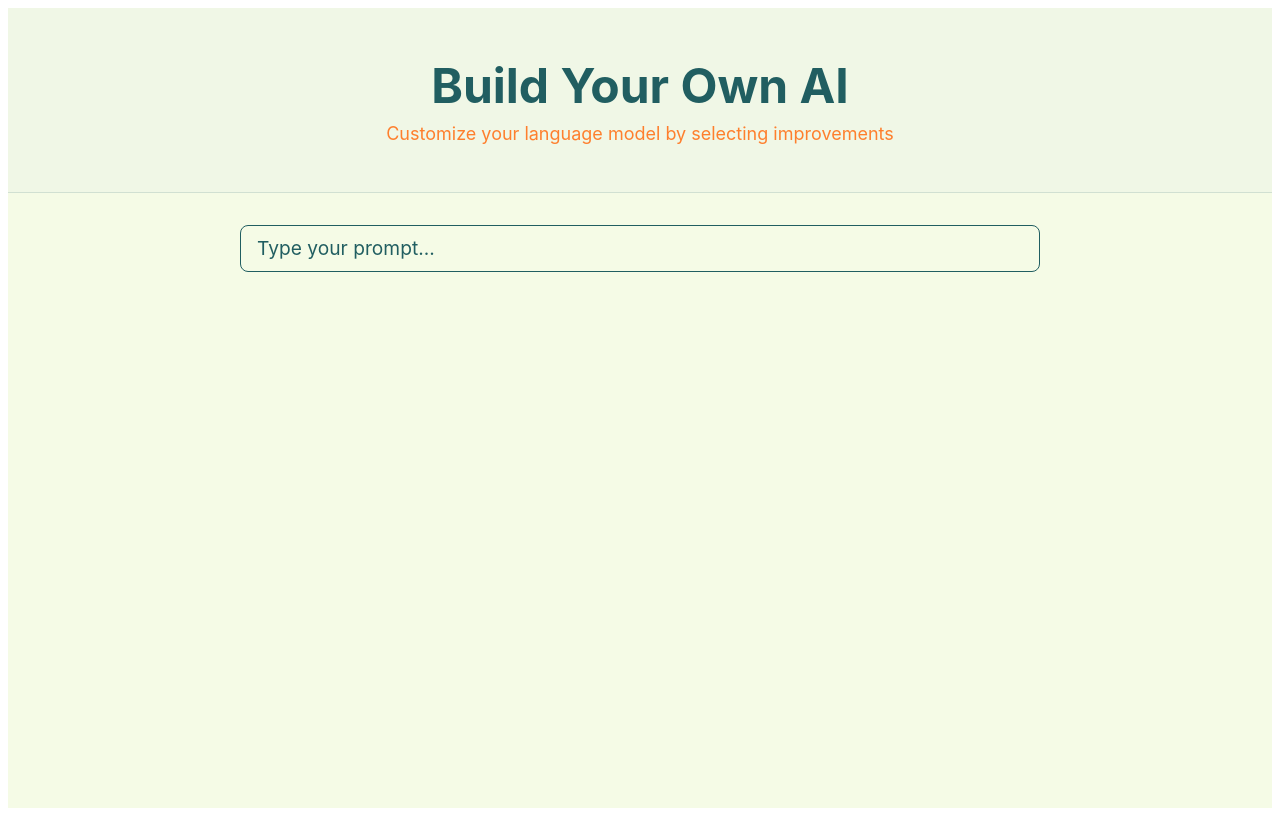
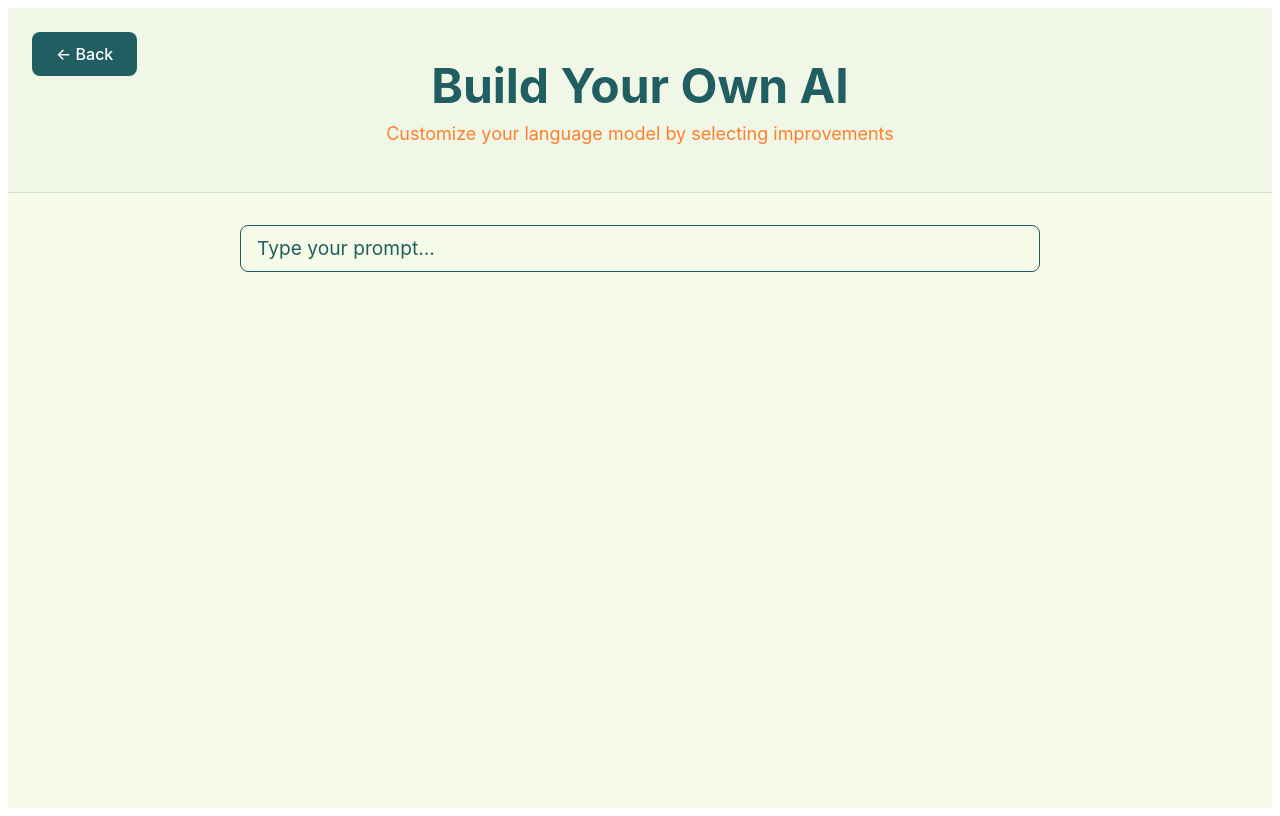
Before and after one commit to hopner/explain-llms, a Vue app in the folder vue-frontend/: page /builder in a window 1280 px wide. Built offline with nearby package versions, Linux system fonts and the light colour scheme; no server answers.

Commit message:
feat: add back button to Builder view for navigation to Home

```diff
--- a/vue-frontend/src/router/index.ts
+++ b/vue-frontend/src/router/index.ts
@@ -16,7 +16,7 @@ import NLTK from '../views/chapters/NLTK.vue'
 export default createRouter({
   history: createWebHistory(),
   routes: [
-    { path: '/', name: 'Overview', component: HomeView },
+    { path: '/', name: 'Home', component: HomeView },
     { path: '/intro', name: 'Intro', component: Intro },
     { path: '/builder', name: 'Builder', component: Builder },
     { path: '/chapter-overview', name: 'ChapterOverview', component: ChapterOverview },
--- a/vue-frontend/src/views/Builder.vue
+++ b/vue-frontend/src/views/Builder.vue
@@ -1,8 +1,10 @@
 <script lang="ts" setup>
 import { ref, watch, nextTick, onMounted, onBeforeUnmount } from 'vue'
+import { useRouter } from 'vue-router'
 import PromptBar from '../components/builder/PromptBar.vue'
 import SkillTreeD3 from '../components/builder/SkillTreeD3.vue'
 
+const router = useRouter()
 const showImprovements = ref(false)
 
 const skillTreeWrapper = ref<HTMLElement | null>(null)
@@ -10,6 +12,10 @@ const treeBox = ref<{ width: number; height: number } | null>(null)
 
 function handlePromptUsed() {
   showImprovements.value = true
+}
+
+function goHome() {
+  router.push({ name: 'Home' })
 }
 
 async function measureBox() {
@@ -43,6 +49,7 @@ onBeforeUnmount(() => window.removeEventListener('resize', onResize))
 
 <template>
   <div class="builder-container">
+    <button class="back-button" @click="goHome">← Back</button>
     <div class="builder-header">
       <h1>Build Your Own AI</h1>
       <p class="subtitle">Customize your language model by selecting improvements</p>
@@ -64,6 +71,28 @@ onBeforeUnmount(() => window.removeEventListener('resize', onResize))
   background: #F5FBE6;
   color: #233D4D;
   font-family: -apple-system, BlinkMacSystemFont, 'Segoe UI', Roboto, Oxygen, Ubuntu, Cantarell, sans-serif;
+  position: relative;
+}
+
+.back-button {
+  position: absolute;
+  top: 1.5rem;
+  left: 1.5rem;
+  background: #215E61;
+  color: white;
+  border: none;
+  padding: 0.75rem 1.5rem;
+  border-radius: 0.5rem;
+  cursor: pointer;
+  font-size: 1rem;
+  font-weight: 500;
+  transition: background 0.2s;
+  z-index: 10;
+  font-family: inherit;
+}
+
+.back-button:hover {
+  background: #1a4a4d;
 }
 
 .builder-header {
```
